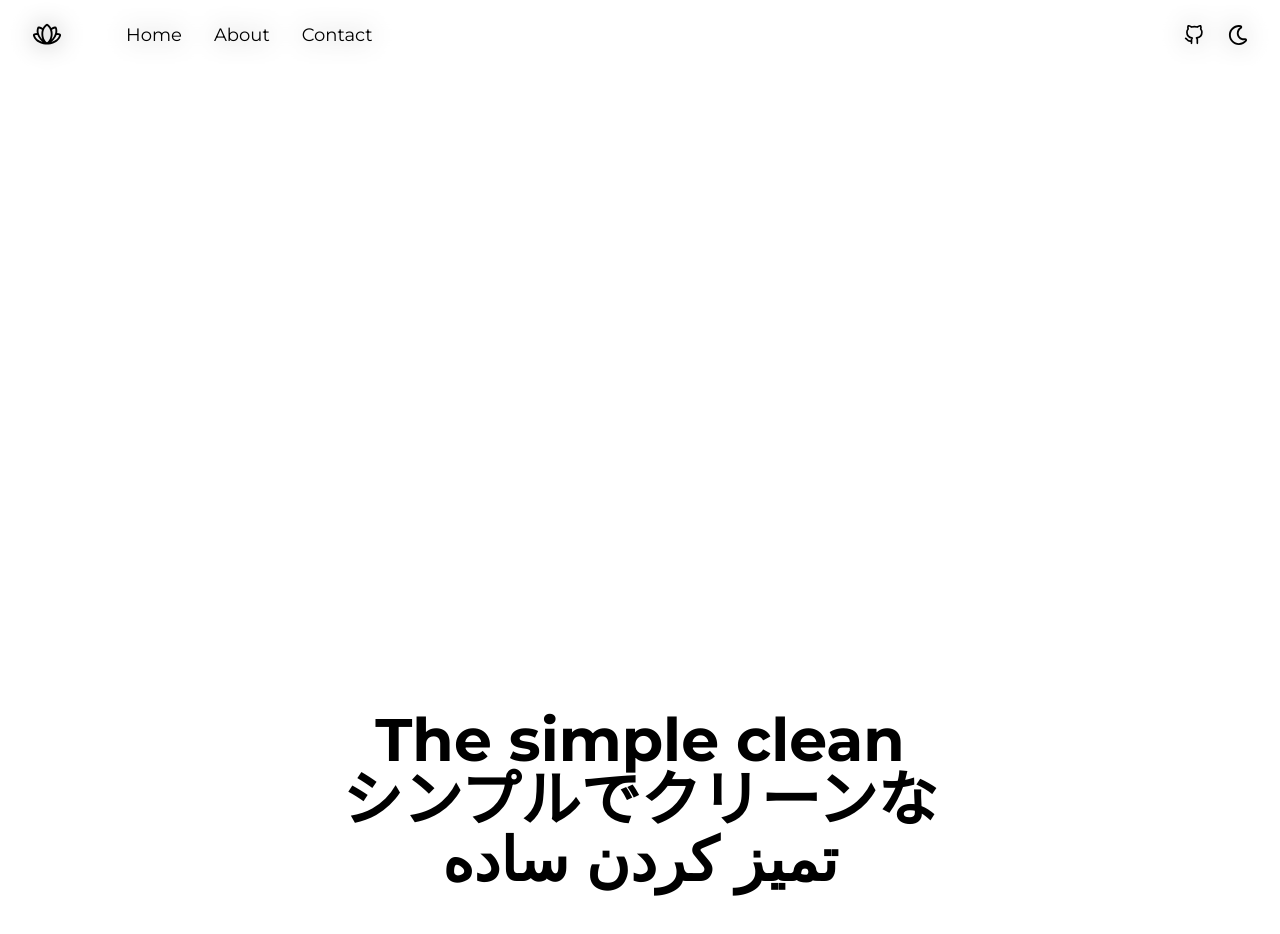
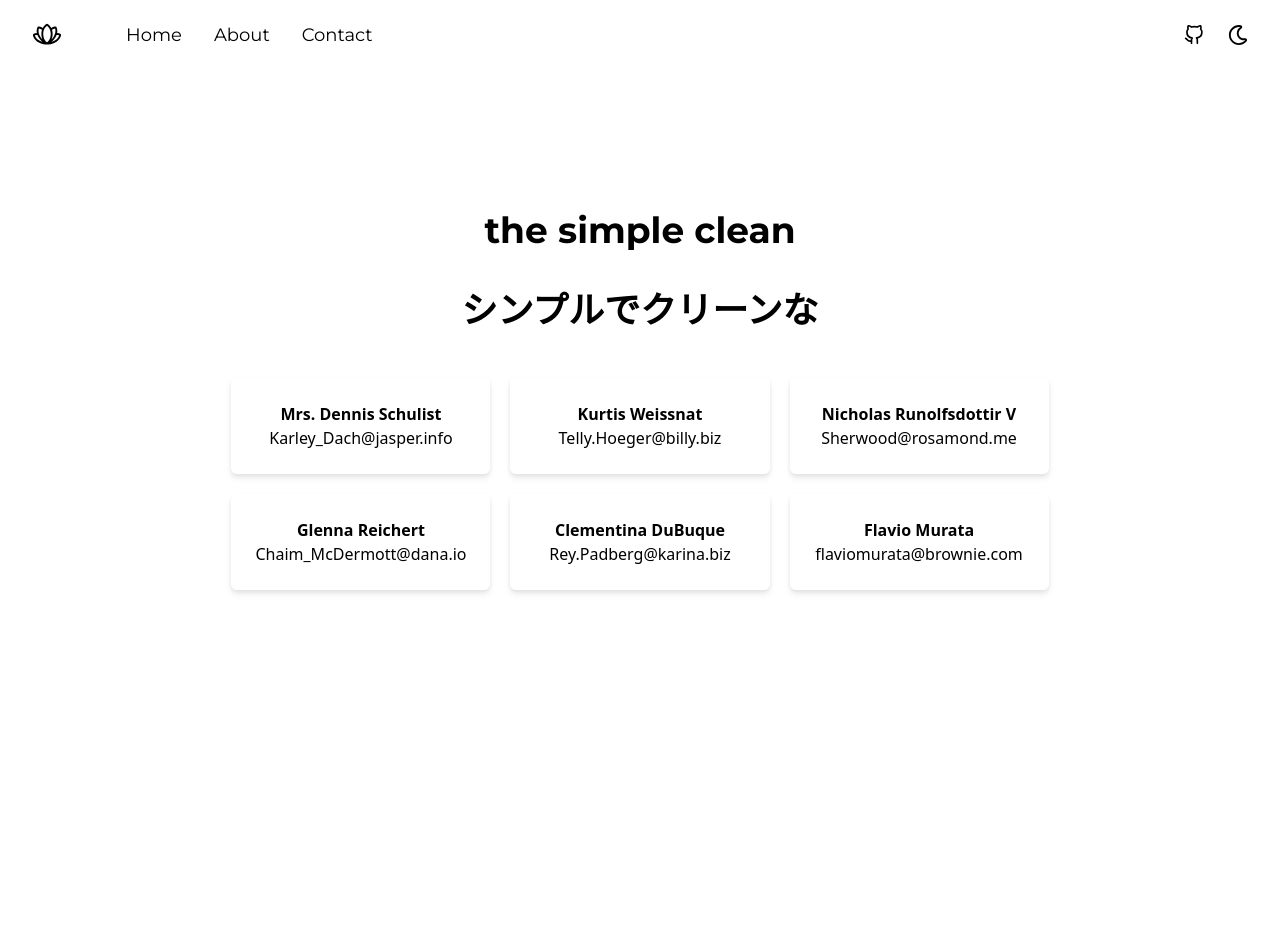
Before and after one commit to enzosakamoto/react-workshop, a React (Vite) app: page / in a window 1280 px wide. Shown: the top 934 px of the page. After the commit the page ends 800 px from the top, so only its background shows below. Built offline with nearby package versions, Linux system fonts and the light colour scheme; no server answers.

Commit message:
feat: add home page with effects

```diff
--- a/src/app/pages/home.tsx
+++ b/src/app/pages/home.tsx
@@ -1,8 +1,20 @@
-import { Navbar } from '../components/navbar'
+import { useEffect, useState } from 'react'
 import { useTheme } from '../hooks/use-theme'
+import { useUsers } from '../hooks/use-users'
+import { UserCard } from '../components/user-card'
 
 export function Home() {
   const { theme } = useTheme()
+  const { fetchUsers, users } = useUsers()
+  const [fade, setFade] = useState(false)
+
+  useEffect(() => {
+    fetchUsers()
+    setTimeout(() => {
+      setFade(true)
+    }, 100)
+  }, [])
+
   return (
     <main
       style={{
@@ -10,16 +22,21 @@ export function Home() {
           theme === 'light' ? 'rgba(255, 255, 255, 1)' : 'rgba(10, 10, 10, 1)',
         color: theme === 'light' ? 'black' : 'white'
       }}
-      className="flex h-[100rem] w-full flex-col items-center justify-center gap-12 transition-all duration-700"
+      className="flex min-h-screen w-full flex-col items-center justify-center gap-12 py-24 transition-all duration-700 md:py-0"
     >
-      <Navbar />
-      <h1 className="text-center font-mont text-3xl font-bold sm:text-6xl">
-        The simple clean
+      <h1
+        className={`text-center font-mont text-2xl font-bold transition-all duration-1000 sm:text-4xl ${fade ? 'translate-x-0 opacity-100' : 'translate-x-32 opacity-0'}`}
+      >
+        the simple clean
+        <br />
         <br />
         シンプルでクリーンな
-        <br />
-        تمیز کردن ساده
       </h1>
+      <div className="grid grid-cols-1 gap-5 sm:grid-cols-2 md:grid-cols-3">
+        {users.map((user, index) => (
+          <UserCard key={user.id} user={user} delay={index} />
+        ))}
+      </div>
     </main>
   )
 }
```
